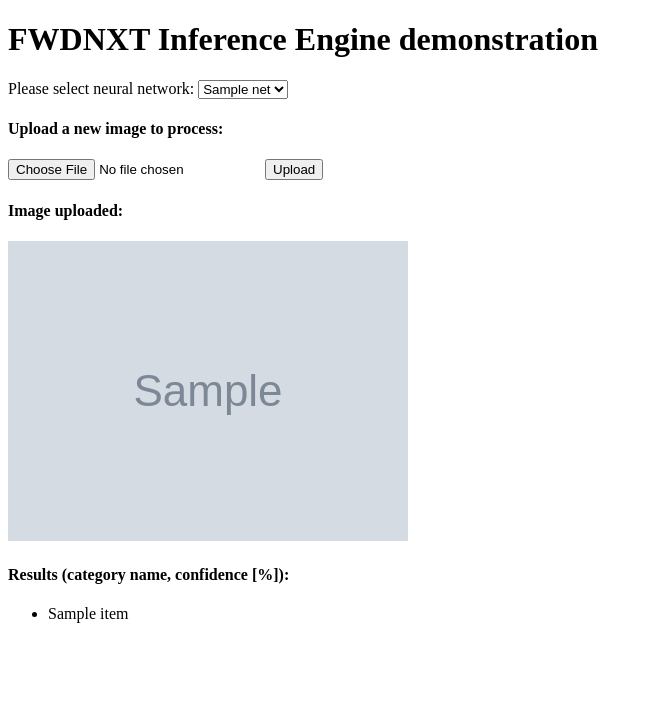
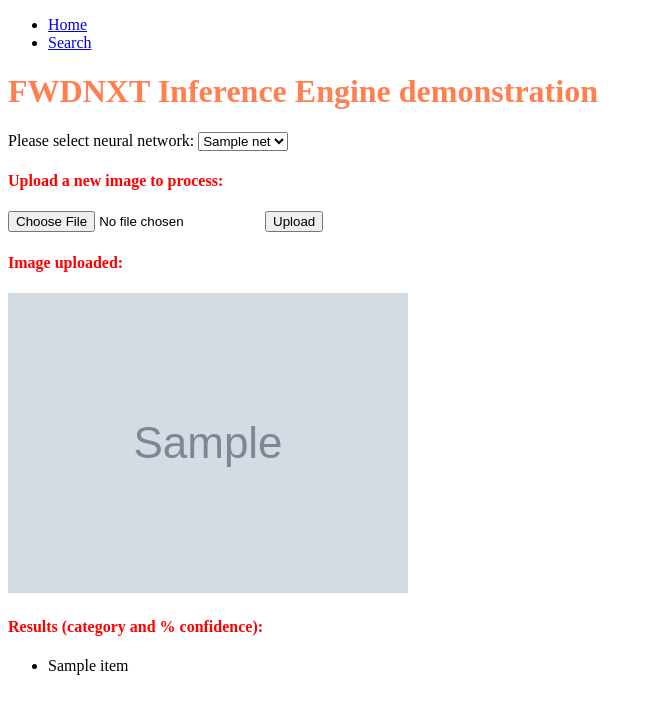
Before and after one commit to micronDLA/SDK, a Flask app: template examples/website/templates/index.html in a window 1280 px wide. Shown: the top 714 px of the page, without its empty margins (0-653 px from the left). Run offline with Flask 2, Linux system fonts and the light colour scheme; the template is opened without the code that fills it: most values are stand-ins (such as "Sample title", 1, 10 or a date in 2020); grey boxes marked "Sample" are stand-in pictures; parts of the project's set-up code (start-up, migrations or seed data) failed here and were passed over.

Commit message:
added search to db

```diff
--- a/examples/website/app.py
+++ b/examples/website/app.py
@@ -11,7 +11,7 @@ import os, sys
 from flask import Flask, render_template, request, redirect, url_for, send_from_directory
 from werkzeug.utils import secure_filename
 from ieproc import ieprocess
-from mysqldb import save_to_db
+from mysqldb import save_to_db, search_db_string
 
 UPLOAD_FOLDER = 'uploads'
 ALLOWED_EXTENSIONS = set(['png', 'jpg', 'jpeg', 'gif'])
@@ -73,5 +73,23 @@ def uploaded_file(filename):
     return send_from_directory(app.config['UPLOAD_FOLDER'], filename)
 
 
+@app.route('/search', methods=['GET', 'POST'])
+def display_results():
+    if request.method == 'POST':
+        # input string to search:
+        str_to_match = request.form['text']
+        # str_to_match = 'bloodhound'
+        # search db with string and output result:
+        ret = search_db_string(str_to_match)
+        results=[]
+        for i in ret:
+            results.append(os.path.join(app.config['UPLOAD_FOLDER'],i[1])) # append filenames
+
+        return render_template('search.html', string_to_search=str_to_match,
+            results = results)
+    else:
+        return render_template('search.html')
+
+
 if __name__ == '__main__':
 	app.run(debug = True, host='0.0.0.0', port=80)
--- a/examples/website/templates/index.html
+++ b/examples/website/templates/index.html
@@ -3,47 +3,42 @@
 
 <html><head><meta http-equiv="Content-Type" content="text/html; charset=UTF-8">
 	<title>FWDNXT Image Processor</title>
-  <!-- <link rel="stylesheet" type="text/css" href="{{ url_for('static', filename='main.css') }}"> -->
+	<link rel="stylesheet" type="text/css" media="screen" href="main.css">
 </head>
 
 <body>
+    <ul>
+        <li><a href="/">Home</a></li>
+        <li><a href="search">Search</a></li>
+    </ul>
+    <h1>FWDNXT Inference Engine demonstration</h1>
 
-    <div>
-      <h1>FWDNXT Inference Engine demonstration</h1>
-    </div>
-
-    <div>
-      <form class="form-inline" method="post" enctype="multipart/form-data">
-
+    <form method="post" enctype="multipart/form-data">
       <span class="input-group-addon">Please select neural network:</span>
-
       <select name="comp_select" class="selectpicker form-control">
         {% for net in net_list %}
         <option value="{{ net }}">{{ net }}</option>
         {% endfor %}
       </select>
+      <p>
+        <h4>Upload a new image to process:</h4>
+        <input type="file" name="file">
+        <input type="submit" value="Upload">
+      </p>
+    </form>
 
-      <h4>Upload a new image to process:</h4>
-      <input type="file" class="button" name="file">
-      <button type="submit" class="button">Upload</button>
-
-      </form>
-    </div>
-
-    <div>
     {% if user_image %}
     <h4>Image uploaded:</h4>
     <img src={{user_image}} alt="User Image">
     {% endif %}
 
     {% if results %}
-      <h4>Results (category name, confidence [%]):</h4>
+    <h4>Results (category and % confidence):</h4>
     <ul>
       {% for item in results %}
       <li>{{item}}</li>
       {% endfor %}
     </ul>
     {% endif %}
-    </div>
 
 </body></html>
```
Also changed, not shown: examples/website/templates/search.html (added, +33 -0 lines). Lines whose indentation alone changed are shown as unchanged.
